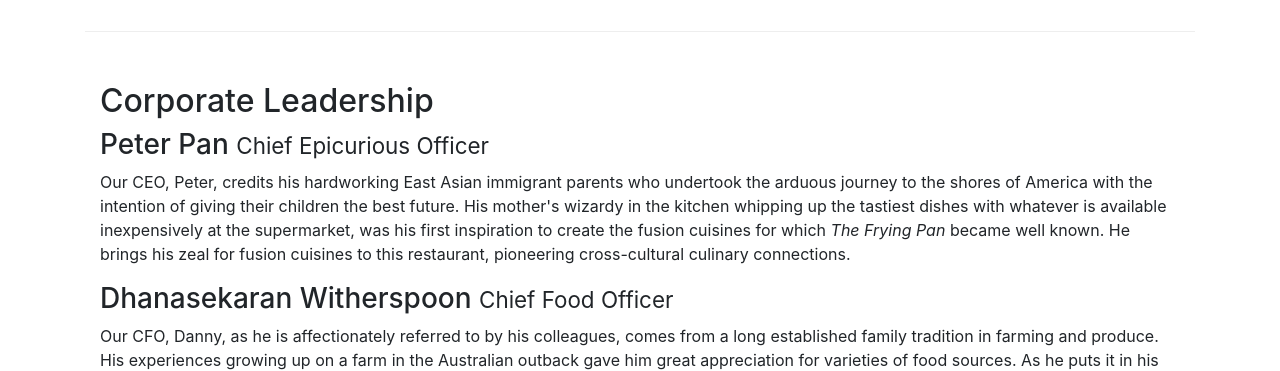
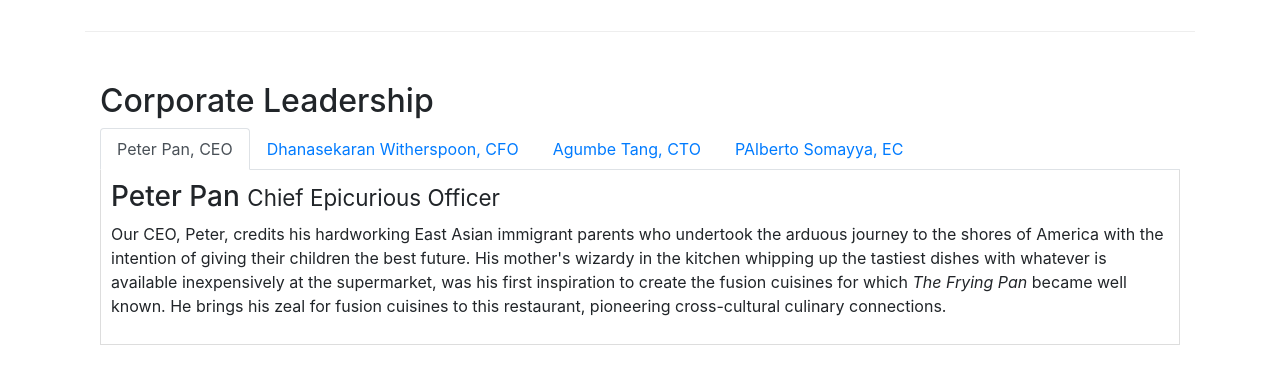
Before and after one commit to Katona/Bootstrap4, a website: page aboutus.html in a window 1280 px wide. Shown: the part 940-1311 px from the top of the page. Drawn offline with nearby package versions, Linux system fonts and the light colour scheme.

Commit message:
Tab navigation of corporate leadership section

```diff
--- a/aboutus.html
+++ b/aboutus.html
@@ -100,14 +100,40 @@
         <div class="row row-content">
             <div class="col-12">
                 <h2>Corporate Leadership</h2>
+                <ul class="nav nav-tabs">
+                    <li class="nav-item">
+                        <a class="nav-link active" href="#peter" role="tab" data-toggle="tab">Peter Pan, CEO</a>
+                    </li>
+                    <li class="nav-item">
+                        <a class="nav-link" href="#danny" role="tab" data-toggle="tab">Dhanasekaran Witherspoon, CFO</a>
+                    </li>
+                    <li class="nav-item">
+                        <a class="nav-link" href="#agumbe" role="tab" data-toggle="tab">Agumbe Tang, CTO</a>
+                    </li>
+                    <li class="nav-item">
+                        <a class="nav-link" href="#alberto" role="tab" data-toggle="tab">PAlberto Somayya, EC</a>
+                    </li>
+                </ul>
+                <div class="tab-content">
+                    <div role="tabpanel" class="tab-pane fade show active" id="peter">
                         <h3>Peter Pan <small>Chief Epicurious Officer</small></h3>
                         <p class="d-none d-sm-block">Our CEO, Peter, credits his hardworking East Asian immigrant parents who undertook the arduous journey to the shores of America with the intention of giving their children the best future. His mother's wizardy in the kitchen whipping up the tastiest dishes with whatever is available inexpensively at the supermarket, was his first inspiration to create the fusion cuisines for which <em>The Frying Pan</em> became well known. He brings his zeal for fusion cuisines to this restaurant, pioneering cross-cultural culinary connections.</p>
+                    </div>
+
+                    <div role="tabpanel" class="tab-pane fade" id="danny">
                         <h3>Dhanasekaran Witherspoon <small>Chief Food Officer</small></h3>
                         <p class="d-none d-sm-block">Our CFO, Danny, as he is affectionately referred to by his colleagues, comes from a long established family tradition in farming and produce. His experiences growing up on a farm in the Australian outback gave him great appreciation for varieties of food sources. As he puts it in his own words, <em>Everything that runs, wins, and everything that stays, pays!</em></p>
+                    </div>
+                    <div role="tabpanel" class="tab-pane fade" id="agumbe">
                         <h3>Agumbe Tang <small>Chief Taste Officer</small></h3>
                         <p class="d-none d-sm-block">Blessed with the most discerning gustatory sense, Agumbe, our CTO, personally ensures that every dish that we serve meets his exacting tastes. Our chefs dread the tongue lashing that ensues if their dish does not meet his exacting standards. He lives by his motto, <em>You click only if you survive my lick.</em></p>
+                    </div>
+                    <div role="tabpanel" class="tab-pane fade" id="alberto">
                         <h3>Alberto Somayya <small>Executive Chef</small></h3>
                         <p class="d-none d-sm-block">Award winning three-star Michelin chef with wide International experience having worked closely with whos-who in the culinary world, he specializes in creating mouthwatering Indo-Italian fusion experiences. He says, <em>Put together the cuisines from the two craziest cultures, and you get a winning hit! Amma Mia!</em></p>
+                    </div>
+                </div>
+
             </div>
        </div>
        <div class="row row-content">
--- a/css/styles.css
+++ b/css/styles.css
@@ -37,3 +37,10 @@
 .navbar-dark {
     background-color: #512DA8;
 }
+
+.tab-content {
+  border-left: 1px solid #DDD;
+  border-right: 1px solid #DDD;
+  border-bottom: 1px solid #DDD;
+  padding: 10px;
+}
```
Lines whose indentation alone changed are shown as unchanged.
